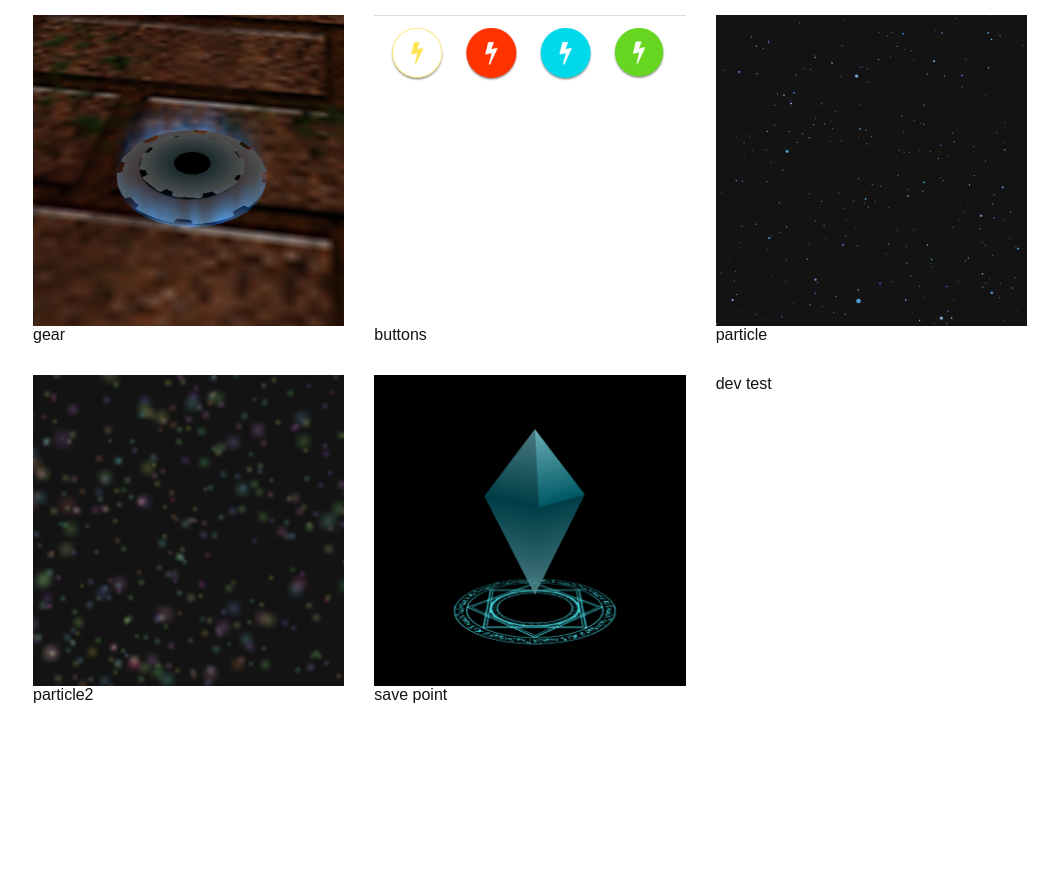
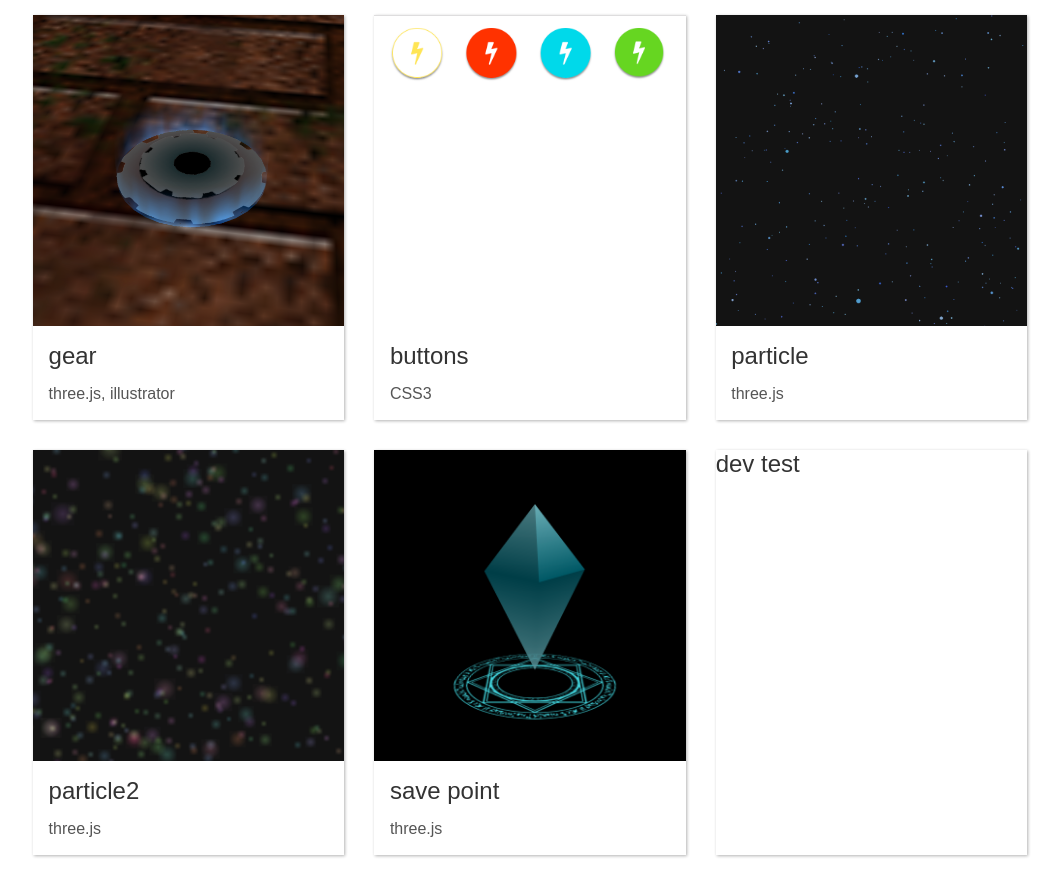
Before and after one commit to yukashimizu/learncss, a plain HTML site: page public/index.html in a window 1280 px wide. Shown: the whole page, without its empty margins (110-1171 px from the left). Before the commit the page ends 800 px from the top, so only its background shows below. Drawn offline with Linux system fonts and the light colour scheme.

Commit message:
edit styles

```diff
--- a/public/index.html
+++ b/public/index.html
@@ -15,7 +15,10 @@
             <img class="main-list-item-image" src="./images/gear.png">
           </div>
         </div>
-        <a class="streched-link" href='gear'>gear</a>
+        <div class="main-list-item-textcontainer">
+          <a class="main-list-item-title streched-link" href='gear'>gear</a>
+          <p class="main-list-item-text">three.js, illustrator</p>
+        </div>
       </li>
       <li class="main-list-item">
         <div class="main-list-item-imagecontainer">
@@ -23,7 +26,10 @@
             <img class="main-list-item-image" src="./images/buttons.png">
           </div>
         </div>
-        <a class="streched-link" href='buttons'>buttons</a>
+        <div class="main-list-item-textcontainer">
+          <a class="main-list-item-title streched-link" href='buttons'>buttons</a>
+          <p class="main-list-item-text">CSS3</p>
+        </div>
       </li>
       <li class="main-list-item">
         <div class="main-list-item-imagecontainer">
@@ -31,7 +37,10 @@
             <img class="main-list-item-image" src="./images/particle.png">
           </div>
         </div>
-        <a class="streched-link" href='particle'>particle</a>
+        <div class="main-list-item-textcontainer">
+          <a class="main-list-item-title streched-link" href='particle'>particle</a>
+          <p class="main-list-item-text">three.js</p>
+        </div>
       </li>
       <li class="main-list-item">
         <div class="main-list-item-imagecontainer">
@@ -39,7 +48,10 @@
             <img class="main-list-item-image" src="./images/particle2.png">
           </div>
         </div>
-        <a class="streched-link" href='particle2'>particle2</a>
+        <div class="main-list-item-textcontainer">
+          <a class="main-list-item-title streched-link" href='particle2'>particle2</a>
+          <p class="main-list-item-text">three.js</p>
+        </div>
       </li>
       <li class="main-list-item">
         <div class="main-list-item-imagecontainer">
@@ -47,10 +59,13 @@
             <img class="main-list-item-image" src="./images/savepoint.png">
           </div>
         </div>
-        <a class="streched-link" href='savepoint'>save point</a>
+        <div class="main-list-item-textcontainer">
+          <a class="main-list-item-title streched-link" href='savepoint'>save point</a>
+          <p class="main-list-item-text">three.js</p>
+        </div>
       </li>
       <li class="main-list-item">
-        <a href='three-practice'>dev test</a>
+        <a class="main-list-item-title streched-link" href='three-practice'>dev test</a>
       </li>
     </ul>
   </div>
--- a/public/scss/_config.scss
+++ b/public/scss/_config.scss
@@ -1,4 +1,4 @@
-$black: #131313;
+$black: #333;
 $font-family-base: -apple-system, BlinkMacSystemFont, "Helvetica Neue", YuGothic, "ヒラギノ角ゴ ProN W3", Hiragino Kaku Gothic ProN, Arial, "メイリオ", Meiryo, sans-serif;
 $font-size-base: 10px;
 $font-weight-base: normal;
--- a/public/scss/style.scss
+++ b/public/scss/style.scss
@@ -31,6 +31,7 @@ ul {
     display: flex;
     flex-wrap: wrap;
     &-item {
+      box-shadow: 1px 1px 3px rgba(0, 0, 0, .3);
       margin: 15px;
       position: relative;
       transition: .3s;
@@ -54,6 +55,16 @@ ul {
       &-image {
         width: 100%;
       }
+      &-textcontainer {
+        margin: 5%;
+      }
+      &-title {
+        font-size: 1.5rem;
+      }
+      &-text {
+        color: #555;
+        margin-top: 1rem;
+      }
       &:hover {
         opacity: .8;
         transition: .3s;
```
Also changed, not shown: public/css/style.css, 1 other file.
